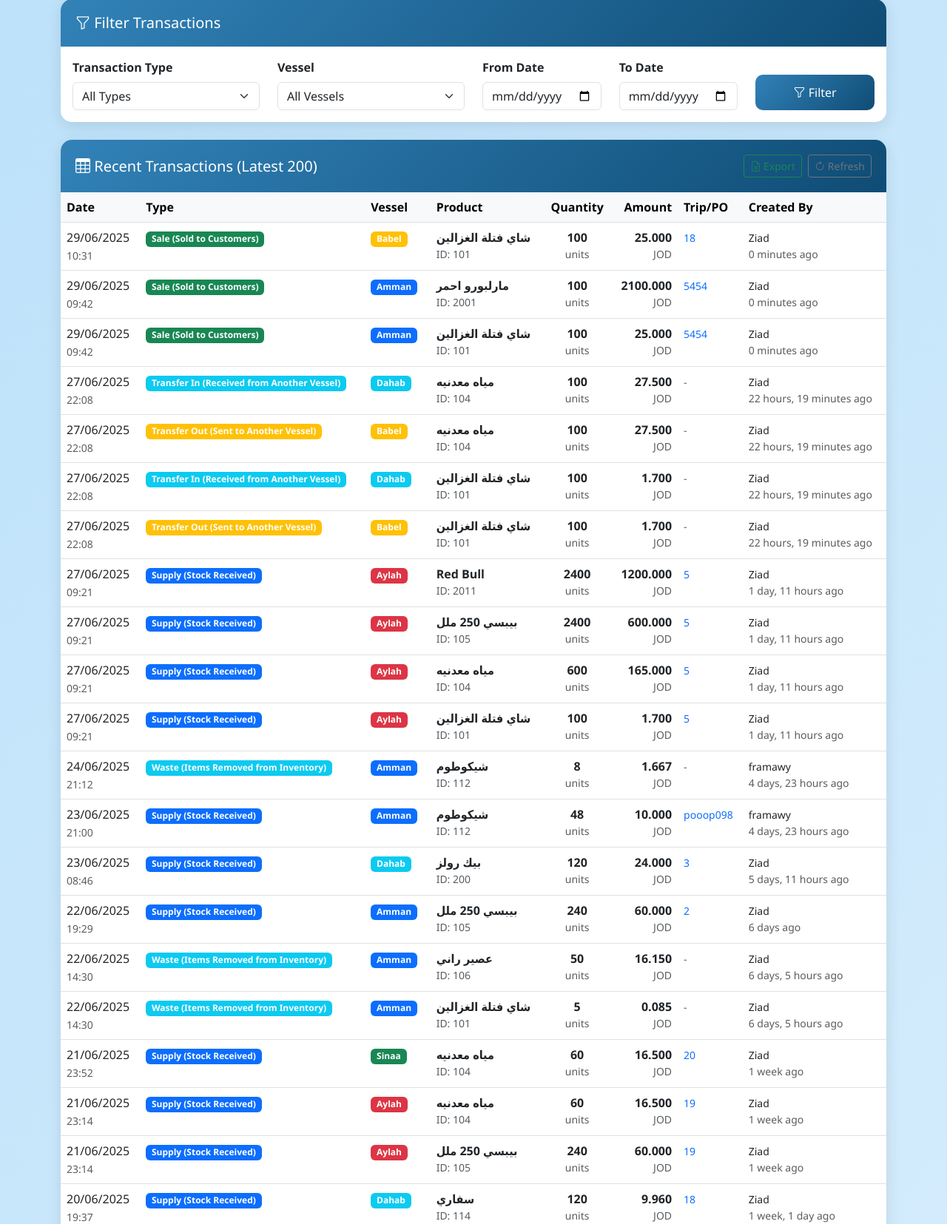
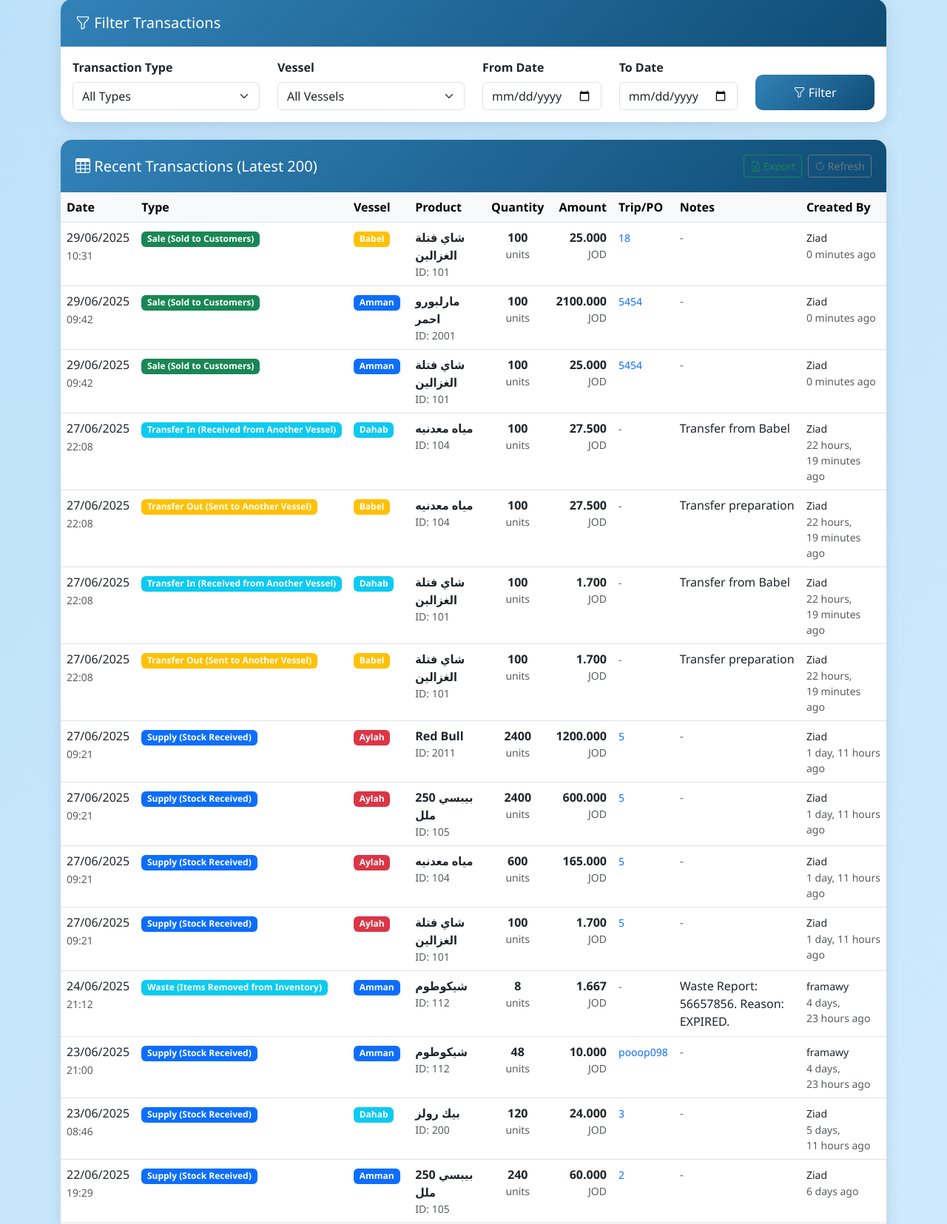
Before and after one commit to D1ckenS/vessel_sales_system, a Django app: page /transactions/ in a window 1280 px wide. Shown: the part 247-1902 px from the top of the page at 74% size. Run offline with Django 5.2, Linux system fonts and the light colour scheme; a user stored in the database is signed in; data comes from the database, SQL or seed files in the repository; both versions use the stored data as it was after the commit; some libraries are stand-ins or nearby versions.

Commit message:
Trying to apply FIFO consumption and cogs for completed sales display

```diff
--- /dev/null
+++ b/frontend/static/frontend/js/notes-display.js
@@ -0,0 +1,59 @@
+/**
+ * Extract user-visible notes by removing FIFO consumption details
+ * @param {string} notes - Full notes from database
+ * @returns {string} - User-friendly notes without FIFO details
+ */
+function displayUserNotes(notes) {
+    if (!notes || notes.trim() === '') {
+        return '';
+    }
+
+    // Split at FIFO marker and show only user portion
+    const fifoIndex = notes.indexOf('. FIFO consumption:');
+    if (fifoIndex > -1) {
+        return notes.substring(0, fifoIndex);
+    }
+
+    // Check if notes start with FIFO (no user notes)
+    if (notes.startsWith('FIFO consumption:')) {
+        return ''; // No user notes, only system data
+    }
+
+    return notes; // No FIFO details found, return as-is
+}
+
+/**
+ * Extract FIFO details for system use
+ * @param {string} notes - Full notes from database
+ * @returns {string|null} - FIFO consumption details or null
+ */
+function extractFifoDetails(notes) {
+    if (!notes || !notes.includes('FIFO consumption:')) {
+        return null;
+    }
+
+    const fifoIndex = notes.indexOf('FIFO consumption:');
+    return notes.substring(fifoIndex);
+}
+
+/**
+ * Update all notes displays on page load
+ */
+function updateNotesDisplays() {
+    // Update all elements with data-notes attribute
+    document.querySelectorAll('[data-notes]').forEach(element => {
+        const fullNotes = element.getAttribute('data-notes');
+        const userNotes = displayUserNotes(fullNotes);
+
+        if (userNotes) {
+            element.textContent = userNotes;
+            element.style.display = '';
+        } else {
+            element.textContent = '-';
+            element.style.color = '#6c757d'; // Muted color for empty state
+        }
+    });
+}
+
+// Auto-run on page load
+document.addEventListener('DOMContentLoaded', updateNotesDisplays);
--- a/templates/frontend/auth/trip_management.html
+++ b/templates/frontend/auth/trip_management.html
@@ -773,8 +773,9 @@ function confirmForceDelete(type, id) {
 
 function handleDeletionError(data) {
     // Check if it's an inventory consumption error with suggested actions
-    if ((data.error_type === 'inventory_consumption_blocked' || data.error_type === 'inventory_conflict')
-        && data.suggested_actions) {
+    if ((data.error_type === 'inventory_consumption_blocked' ||
+         data.error_type === 'inventory_conflict') &&
+        data.suggested_actions) {
         showInventoryBlockedModal(data);
     } else {
         // Standard error display - handle both error and error_message
--- a/templates/frontend/transactions_list.html
+++ b/templates/frontend/transactions_list.html
@@ -103,6 +103,7 @@
                                 <th class="text-center"><span data-translate="quantity">Quantity</span></th>
                                 <th class="text-end"><span data-translate="amount">Amount</span></th>
                                 <th><span data-translate="trip_po">Trip/PO</span></th>
+                                <th><span data-translate="notes">Notes</span></th>
                                 <th><span data-translate="created_by">Created By</span></th>
                             </tr>
                         </thead>
@@ -151,13 +152,18 @@
                                     {% endif %}
                                 </td>
                                 <td>
+                                    <span data-notes="{{ transaction.notes }}" class="transaction-notes">
+                                        {{ transaction.notes|default:"-" }}
+                                    </span>
+                                </td>
+                                <td>
                                     <small>{{ transaction.created_by.username|default:"System" }}</small>
                                     <small class="text-muted d-block transaction-time-ago" data-time="{{ transaction.created_at|timesince }}">{{ transaction.created_at|timesince }} ago</small>
                                 </td>
                             </tr>
                             {% empty %}
                             <tr>
-                                <td colspan="8" class="text-center text-muted py-4">
+                                <td colspan="9" class="text-center text-muted py-4">
                                     <i class="bi bi-list-ul" style="font-size: 2rem;"></i>
                                     <p class="mt-2 mb-0"><span data-translate="no_transactions_found">No transactions found</span></p>
                                     <small><span data-translate="try_adjusting_filters">Try adjusting your filter criteria</span></small>
@@ -410,4 +416,7 @@ function exportTransactions(btn) {
     window.showUnifiedExportModal('transactions', additionalData);
 }
 </script>
+
+<!-- Notes Display Script -->
+<script src="{% static 'frontend/js/notes-display.js' %}"></script>
 {% endblock %}
--- a/transactions/models.py
+++ b/transactions/models.py
@@ -546,7 +546,7 @@ class Transaction(models.Model):
     def _validate_and_consume_inventory(self):
         """
         🔥 ATOMIC: Validate and consume inventory for sales with database locking
-        This prevents race conditions by locking inventory lots during the operation
+        ENHANCED: Always store FIFO consumption details in notes
         """
         # Lock inventory lots for this vessel/product combination
         inventory_lots = InventoryLot.objects.filter(
@@ -589,14 +589,23 @@ class Transaction(models.Model):
 
             remaining_to_consume -= consume_from_lot
 
-        # Add FIFO consumption details to notes if empty
-        if not self.notes and consumption_details:
+        # 🚀 ENHANCED: ALWAYS append FIFO consumption details to notes
+        if consumption_details:
             cost_breakdown = []
             for detail in consumption_details:
                 cost_breakdown.append(
                     f"{detail['consumed_quantity']} units @ {detail['unit_cost']} JOD"
                 )
-            self.notes = f"FIFO consumption: {'; '.join(cost_breakdown)}"
+
+            fifo_details = f"FIFO consumption: {'; '.join(cost_breakdown)}"
+
+            # Append to existing notes or set if empty
+            if self.notes and self.notes.strip():
+                self.notes = f"{self.notes}. {fifo_details}"
+            else:
+                self.notes = fifo_details
+
+            print(f"✅ FIFO STORED: {fifo_details}")
 
     def _validate_and_consume_for_transfer(self):
         """
@@ -937,13 +946,13 @@ class Transaction(models.Model):
         print(f"🔄 RESTORING: Sale deletion for {self.product.name} on {self.vessel.name}, Qty: {self.quantity}")
 
         if not self.notes or "FIFO consumption:" not in self.notes:
-            # Fallback: Try to restore using average cost if no FIFO details
+            # Fallback: Try to restore using product's purchase price
             print(f"⚠️ WARNING: No FIFO details found, using fallback restoration")
             self._restore_inventory_fallback()
             return
 
         # Parse FIFO consumption details from notes
-        # Expected format: "FIFO consumption: 25 units @ 0.208333 JOD; 23 units @ 0.300000 JOD"
+        # Expected format: "User notes. FIFO consumption: 25 units @ 0.208333 JOD; 23 units @ 0.300000 JOD"
         try:
             fifo_part = self.notes.split("FIFO consumption: ")[1]
             consumption_entries = fifo_part.split("; ")
@@ -1027,18 +1036,14 @@ class Transaction(models.Model):
     def _restore_inventory_fallback(self):
         """
         Fallback restoration when FIFO details are not available
-        Creates a new inventory lot with estimated PURCHASE cost
+        Creates a new inventory lot with product's default purchase price
         """
 
         print(f"🔄 FALLBACK: Creating restoration lot for {self.quantity} units")
 
         # For SALE transactions, use product's default purchase price, NOT the selling price
-        if self.transaction_type == 'SALE':
-            estimated_cost = self.product.purchase_price
-            print(f"💰 USING: Product purchase price {estimated_cost} (not sale price {self.unit_price})")
-        else:
-            # For other transaction types, the unit_price should be the purchase price
-            estimated_cost = self.unit_price or self.product.purchase_price
+        estimated_cost = self.product.purchase_price
+        print(f"💰 USING: Product purchase price {estimated_cost} (not sale price {self.unit_price})")
 
         InventoryLot.objects.create(
             vessel=self.vessel,
@@ -1053,18 +1058,12 @@ class Transaction(models.Model):
         print(f"✅ FALLBACK: Created new lot with {self.quantity} units @ {estimated_cost} (purchase price)")
 
     def _restore_inventory_for_transfer_out(self):
-        """
-        🔄 RESTORE INVENTORY: Handle TRANSFER_OUT deletion
-        """
-
+        """🔄 RESTORE INVENTORY: Handle TRANSFER_OUT deletion"""
         print(f"🔄 RESTORING: Transfer out deletion for {self.product.name}")
 
-        # For transfer out, we need to restore inventory like a sale
-        # and also handle the related TRANSFER_IN
-
+        # Delete the related TRANSFER_IN first
         if self.related_transfer:
             print(f"🔗 FOUND: Related transfer in transaction {self.related_transfer.id}")
-            # Delete the related TRANSFER_IN first (this will remove inventory from destination)
             try:
                 self.related_transfer.delete()
                 print(f"✅ DELETED: Related transfer in transaction")
@@ -1075,25 +1074,15 @@ class Transaction(models.Model):
         self._restore_inventory_for_sale()
 
     def _restore_inventory_for_waste(self):
-        """
-        🔄 RESTORE INVENTORY: Handle WASTE transaction deletion
-        """
-
+        """🔄 RESTORE INVENTORY: Handle WASTE transaction deletion"""
         print(f"🔄 RESTORING: Waste deletion for {self.product.name}")
-
-        # Waste uses the same FIFO consumption logic as sales
         self._restore_inventory_for_sale()
 
     def _remove_transferred_inventory(self):
-        """
-        🗑️ REMOVE INVENTORY: Handle TRANSFER_IN deletion
-        Remove inventory that was added by the transfer
-        """
-
+        """🗑️ REMOVE INVENTORY: Handle TRANSFER_IN deletion"""
         print(f"🗑️ REMOVING: Transfer in inventory for {self.product.name}")
 
         # Find and remove the inventory lots created by this transfer
-        # Look for lots with the same date and cost
         lots_to_remove = InventoryLot.objects.filter(
             vessel=self.vessel,
             product=self.product,
```
Also changed, not shown: templates/frontend/trip_sales.html (+12 -5 lines), db.sqlite3.
